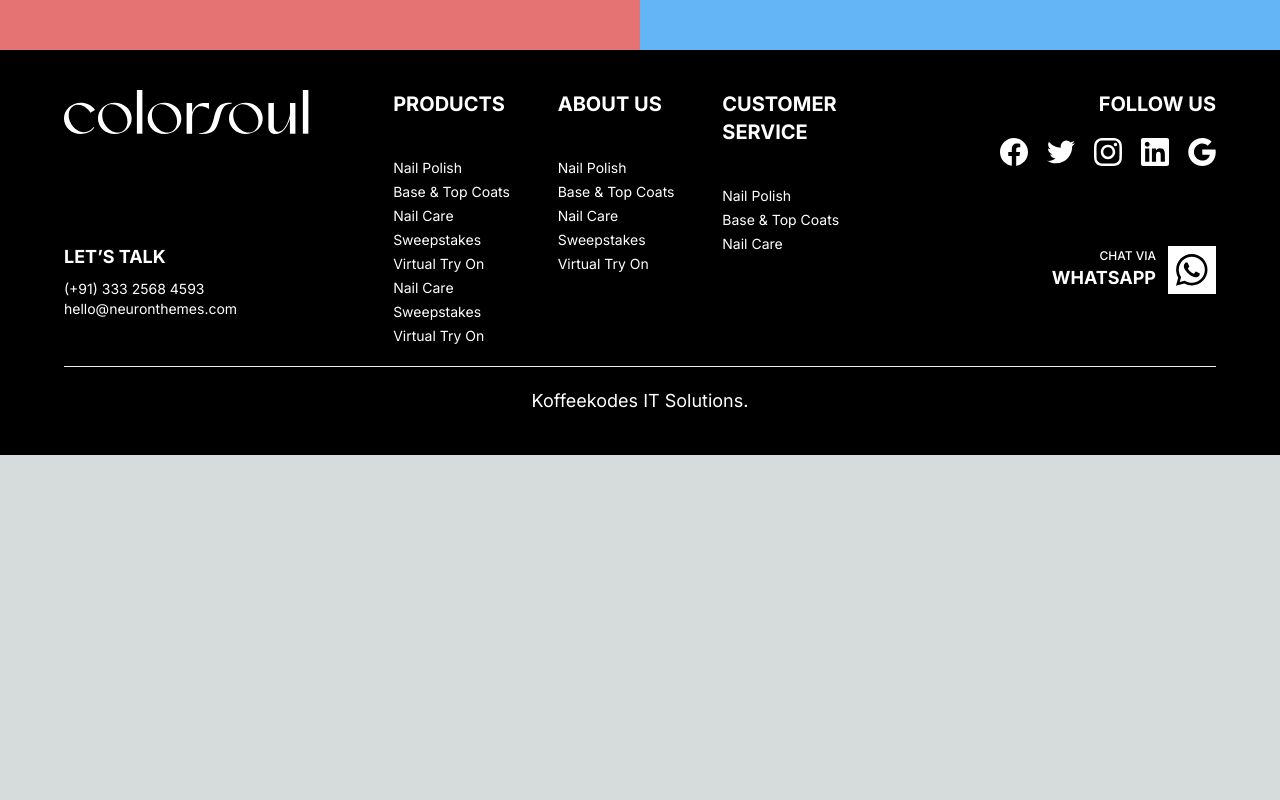
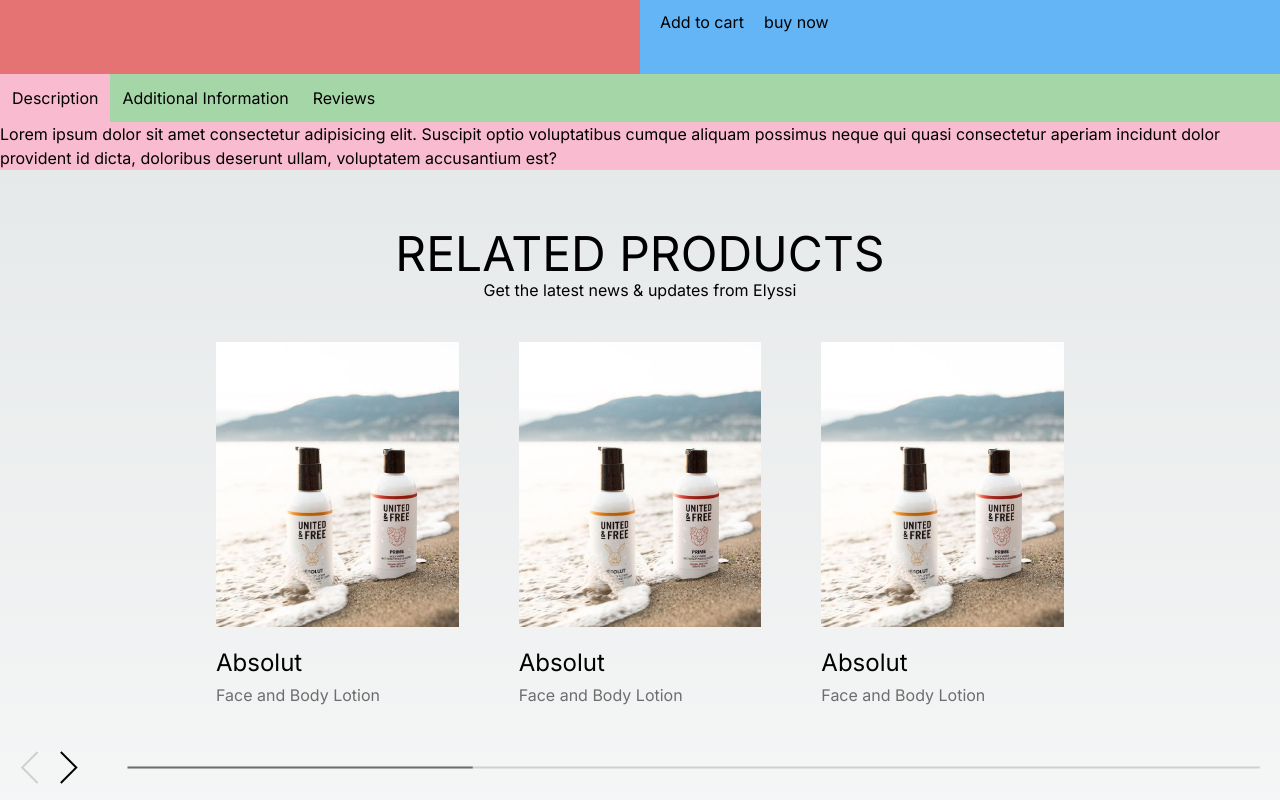
Before and after one commit to rahulpambhar/ecom_, a Next.js app: page / in a window 1280 px wide. Shown: the part 540-1340 px from the top of the page. Before the commit the page ends 995 px from the top, so only its background shows below. Built offline with nearby package versions, Linux system fonts and the light colour scheme; no server answers; a web font is replaced by a local one.

Commit message:
product part

```diff
--- a/src/app/page.tsx
+++ b/src/app/page.tsx
@@ -9,9 +9,33 @@ import Topselectionpart from "@/components/frontside/Topselectionpage/page";
 import Unitedfree from "@/components/frontside/Unitedfreepage/page";
 import OfferPage from "@/components/frontside/offer/page";
 import Singlenailpaint from "@/components/frontside/singlenailpaint/page";
+import Unitedfreecard from "@/components/frontside/unitedfree/page";
+import { useState } from "react";
 import { FaCircle, FaStar } from "react-icons/fa6";
 
+const careAboutItems1 = [
+  {
+    id: 1,
+    image: "/image/unitedfree.jpg",
+    label: "Absolut",
+    description: "Face and Body Lotion",
+  },
+  {
+    id: 2,
+    image: "/image/unitedfree.jpg",
+    label: "Absolut",
+    description: "Face and Body Lotion",
+  },
+  {
+    id: 3,
+    image: "/image/unitedfree.jpg",
+    label: "Absolut",
+    description: "Face and Body Lotion",
+  },
+];
+
 export default function Home() {
+  const [info, setInfo] = useState("description");
   return (
     <main>
       {/* <ImageSlider />
@@ -79,7 +103,105 @@ export default function Home() {
                 <input type="text" placeholder="small" className="w-full" />
               </div>
             </div>
+            <div className="flex items-center gap-5">
+              <button>Add to cart </button>
+              <button> buy now</button>
+            </div>
           </div>
+        </div>
+      </div>
+      <div className="bg-green-200">
+        <div className="flex items-center ">
+          <button
+            className={`p-3 ${info === "description" && "bg-pink-100"}`}
+            onClick={() => setInfo("description")}
+          >
+            Description
+          </button>
+          <button
+            className={`p-3 ${info === "additionalinfo" && "bg-pink-100"}`}
+            onClick={() => setInfo("additionalinfo")}
+          >
+            Additional Information
+          </button>
+          <button
+            className={`p-3 ${info === "reviews" && "bg-pink-100"}`}
+            onClick={() => setInfo("reviews")}
+          >
+            Reviews
+          </button>
+        </div>
+        <div className="bg-pink-100">
+          {info === "description" && (
+            <>
+              Lorem ipsum dolor sit amet consectetur adipisicing elit. Suscipit
+              optio voluptatibus cumque aliquam possimus neque qui quasi
+              consectetur aperiam incidunt dolor provident id dicta, doloribus
+              deserunt ullam, voluptatem accusantium est?
+            </>
+          )}{" "}
+          {info === "additionalinfo" && (
+            <>
+              Lorem ipsum dolor sit amet consectetur adipisicing elit. Suscipit
+              optio voluptatibus cumque aliquam possimus neque qui quasi
+              consectetur aperiam incidunt dolor provident id dicta, doloribus
+              deserunt ullam, voluptatem accusantium est? Lorem ipsum dolor sit
+              amet consectetur adipisicing elit. Suscipit optio voluptatibus
+              cumque aliquam possimus neque qui quasi consectetur aperiam
+              incidunt dolor provident id dicta, doloribus deserunt ullam,
+              voluptatem accusantium est? Lorem ipsum dolor sit amet consectetur
+              adipisicing elit. Suscipit optio voluptatibus cumque aliquam
+              possimus neque qui quasi consectetur aperiam incidunt dolor
+              provident id dicta, doloribus deserunt ullam, voluptatem
+              accusantium est?
+            </>
+          )}{" "}
+          {info === "reviews" && (
+            <>
+              Lorem ipsum dolor sit amet consectetur adipisicing elit. Suscipit
+              optio voluptatibus cumque aliquam possimus neque qui quasi
+              consectetur aperiam incidunt dolor provident id dicta, doloribus
+              deserunt ullam, voluptatem accusantium est? Lorem ipsum dolor sit
+              amet consectetur adipisicing elit. Suscipit optio voluptatibus
+              cumque aliquam possimus neque qui quasi consectetur aperiam
+              incidunt dolor provident id dicta, doloribus deserunt ullam,
+              voluptatem accusantium est? Lorem ipsum dolor sit amet consectetur
+              adipisicing elit. Suscipit optio voluptatibus cumque aliquam
+              possimus neque qui quasi consectetur aperiam incidunt dolor
+              provident id dicta, doloribus deserunt ullam, voluptatem
+              accusantium est? Lorem ipsum dolor sit amet consectetur
+              adipisicing elit. Suscipit optio voluptatibus cumque aliquam
+              possimus neque qui quasi consectetur aperiam incidunt dolor
+              provident id dicta, doloribus deserunt ullam, voluptatem
+              accusantium est? Lorem ipsum dolor sit amet consectetur
+              adipisicing elit. Suscipit optio voluptatibus cumque aliquam
+              possimus neque qui quasi consectetur aperiam incidunt dolor
+              provident id dicta, doloribus deserunt ullam, voluptatem
+              accusantium est?
+            </>
+          )}
+        </div>
+      </div>
+      <div className="p-5">
+        <div className="flex justify-center items-center uppercase  text-5xl pt-10 font-normal text- unica-one">
+          <p>Related Products</p>
+        </div>
+        <p className="flex justify-center">
+          Get the latest news & updates from Elyssi
+        </p>
+
+        <div className="grid grid-cols-1 md:grid-cols-2  lg:grid-cols-3 pt-10  lg:mx-44 gap-5 ">
+          {careAboutItems1.map((item) => (
+            <Unitedfreecard
+              key={item.id}
+              image={item.image}
+              label={item.label}
+              discription={item.description}
+            />
+          ))}
+        </div>
+        <div className="hidden lg:flex justify-center items-center py-11">
+          <img src="/image/Slider.svg" alt="" />
         </div>
       </div>
     </main>
```
